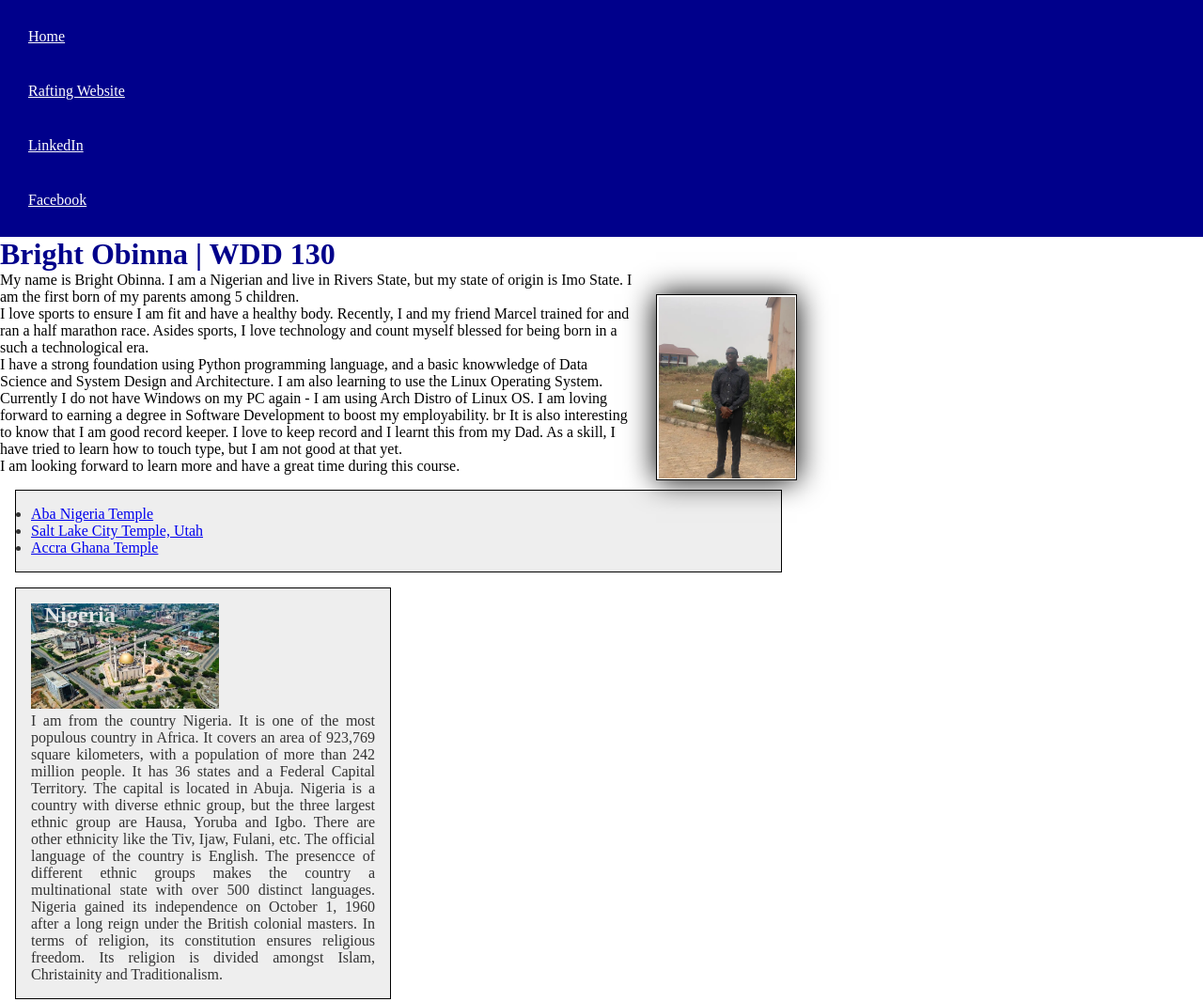
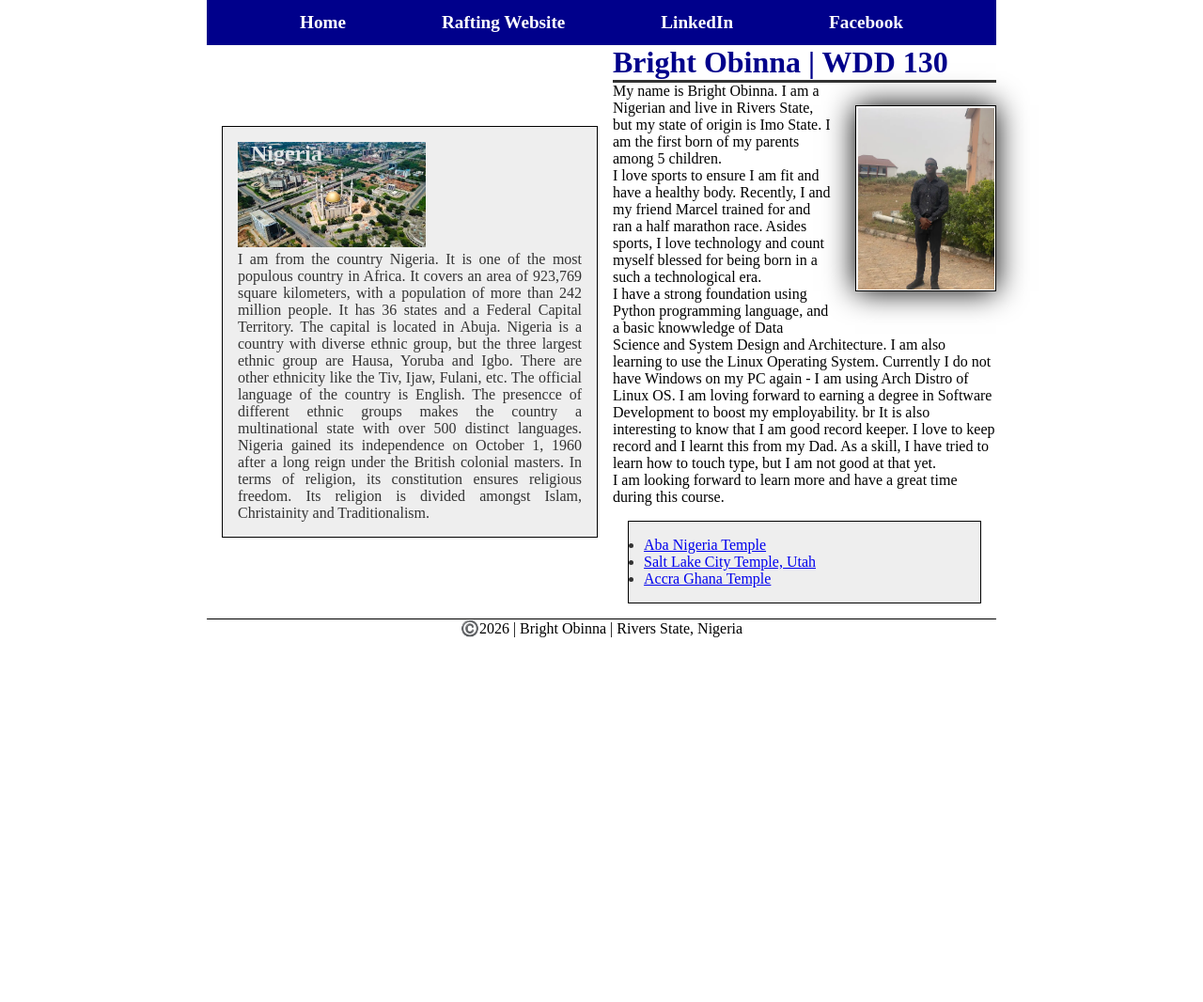
Before and after one commit to Brightoon/wdd130, a plain HTML site: page index.html in a window 1280 px wide. Shown: the top 1066 px of the page at 94% size. After the commit the page ends 800 px from the top, so only its background shows below. Drawn offline with Linux system fonts and the light colour scheme.

Commit message:
Working on flex and grid

```diff
--- a/index.html
+++ b/index.html
@@ -21,6 +21,7 @@
         </nav>
     </header>
 
+    <div class="grid">
         <main>
             <h1>Bright Obinna | WDD 130</h1>
 
@@ -51,6 +52,7 @@
             <p>I am from the country Nigeria. It is one of the most populous country in Africa. It covers an area of 923,769 square kilometers, with a population of more than 242 million people. It has 36 states and a Federal Capital Territory. The capital is located in Abuja. Nigeria is a country with diverse ethnic group, but the three largest ethnic group are Hausa, Yoruba and Igbo. There are other ethnicity like the Tiv, Ijaw, Fulani, etc. The official language of the country is English. The presencce of different ethnic groups makes the country a multinational state with over 500 distinct languages.
                 Nigeria gained its independence on October 1, 1960 after a long reign under the British colonial masters. In terms of religion, its constitution ensures religious freedom. Its religion is divided amongst Islam, Christainity and Traditionalism.</p>
         </aside>
+    </div>
 
     <footer>
         <p>©️2026 | Bright Obinna | Rivers State, Nigeria</p>
--- a/styles/styles.css
+++ b/styles/styles.css
@@ -11,21 +11,31 @@
 
 nav {
     background-color: var(--blue-color);
-    padding: 10px;
+    padding: 5px;
+    display: flex;
+    justify-content: space-evenly;
+    align-items: center;
 }
 
 nav a {
+    display: block;
     color: white;
     padding: 20px;
     display: block;
+    text-decoration: none;
+    padding: 0.5rem;
+    font-weight: 700;
+    font-size: 1.2rem;
 }
 
 h1 {
     color: var(--blue-color);
+    border-bottom: #333 solid;
 }
 
 main {
     max-width: 53em;
+    grid-column: 2/3;
 }
 
 main img {
@@ -46,6 +56,8 @@ aside {
     width: 25rem;
     text-align: justify;
     position: relative;
+    grid-column: 1/2;
+    grid-row: 1/2;
 }
 
 aside img {
@@ -74,3 +86,18 @@ footer {
     background-color: #eee;
     color: #333;
 }
+
+header,
+footer,
+.grid {
+    max-width: 840px;
+    margin: 0 auto;
+}
+
+.grid {
+    display: grid;
+    align-items: center;
+    /* grid-template-columns: 26rem 26rem; */
+}
+
+main {}
--- a/week04/styles/flexbox-menu.css
+++ b/week04/styles/flexbox-menu.css
@@ -18,6 +18,11 @@ nav ul {
     align-items: center;
 }
 
+/* nav li {
+    flex: 1 1 auto;
+    justify-content: space-between;
+} */
+
 nav a {
     display: block;
     color: #fff;
--- a/week04/styles/layout-exercises.css
+++ b/week04/styles/layout-exercises.css
@@ -24,33 +24,43 @@ div {
 .flex {
     background-color: #aba;
     /* write declarations here */
-
+    display: flex;
+    justify-content: center;
+    align-items: center;
 }
 
 .grid {
     background-color: #abb;
     /* write declarations here */
-
+    display: grid;
+    place-items: center;
 }
 
 .container2 {
     /* write declarations here */
-
+    display: flex;
+    /* justify-content: space-evenly; */
+    flex-wrap: wrap;
+    justify-content: space-around;
 }
 
 .two {
     background-color: #ace;
     height: 100px;
+    padding: 10px;
+    flex: 1 1 auto;
 }
 
 .container3 {
     /* write declarations here */
-
+    display: grid;
+    grid-template-columns: repeat(auto);
 }
 
 .columns-3 {
     /* write declaration here */
-
+    grid-column: 1/-1;
+    place-items: center;
 }
 
 .three {
```
Lines whose indentation alone changed are shown as unchanged.
